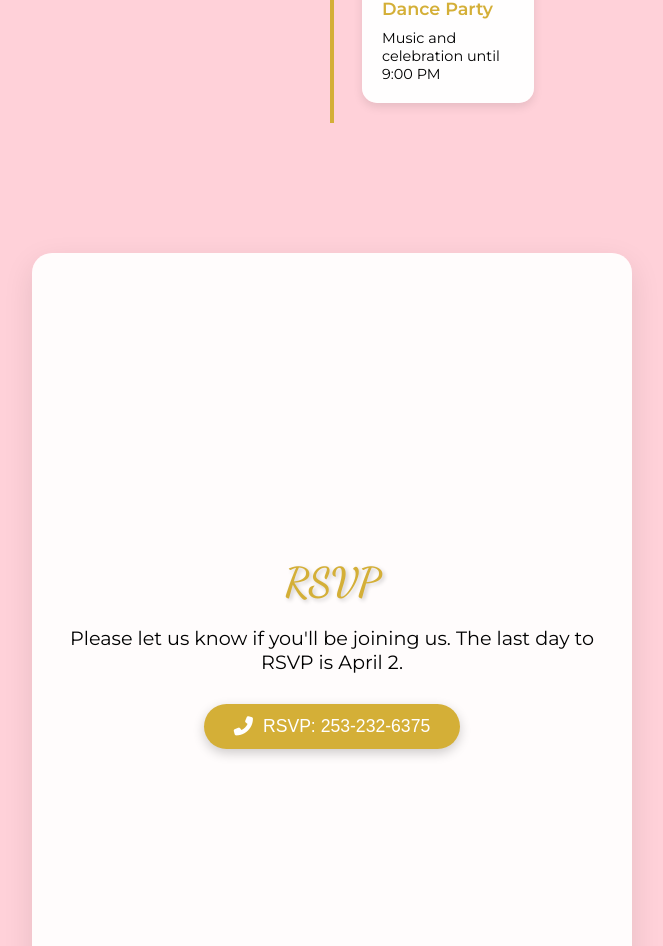
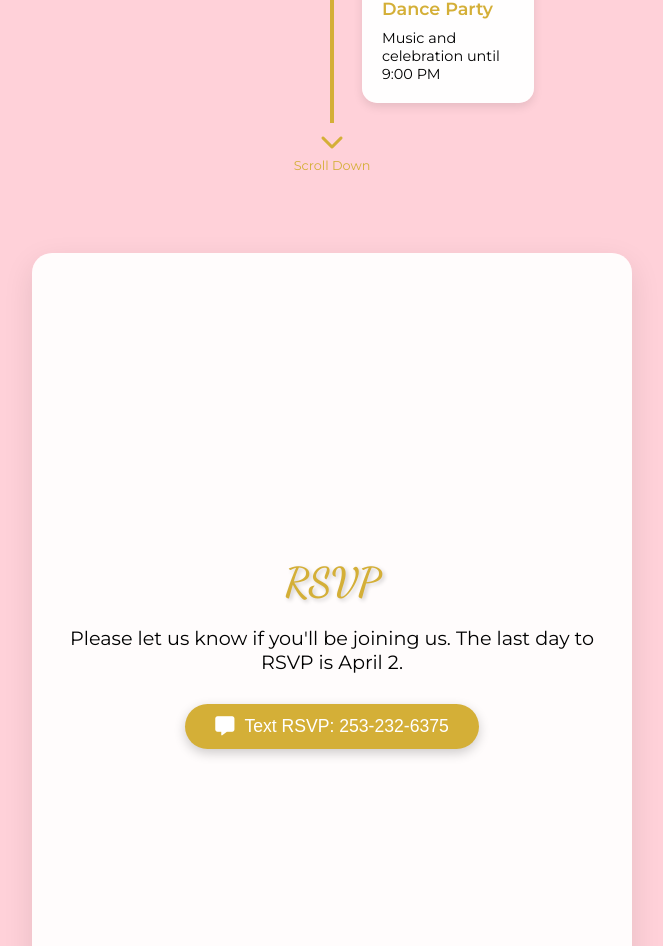
Before and after one commit to SlimeMan10/quinceWebsite, a React (Vite) app: page / in a window 1280 px wide. Shown: the part 2932-3878 px from the top of the page, without its empty margins (308-971 px from the left). Built offline with nearby package versions, Linux system fonts and the light colour scheme.

Commit message:
rsvp button change

```diff
--- a/src/App.jsx
+++ b/src/App.jsx
@@ -34,7 +34,7 @@ const App = () => {
       timelineTitle: "Event Timeline",
       rsvpTitle: "RSVP",
       rsvpText: "Please let us know if you'll be joining us. The last day to RSVP is April 2.",
-      rsvpButton: "RSVP: 253-232-6375",
+      rsvpButton: "Text RSVP: 253-232-6375",
       events: [
         {
           time: "4:00 PM",
@@ -88,7 +88,7 @@ const App = () => {
       timelineTitle: "Cronograma del Evento",
       rsvpTitle: "RSVP",
       rsvpText: "Por favor, háganos saber si se unirá a nosotros. El último día para confirmar asistencia es el 2 de abril.",
-      rsvpButton: "RSVP: 253-232-6375",
+      rsvpButton: "Enviar mensaje RSVP: 253-232-6375",
       events: [
         {
           time: "4:00 PM",
@@ -385,7 +385,7 @@ const App = () => {
 
   // RSVP function
   const handleRSVP = () => {
-    window.location.href = `tel:2532326375`;
+    window.location.href = `sms:2532326375?body=Hello, I would like to RSVP for Samara's Quinceañera on April 13, 2025.`;
   };
 
   return (
@@ -488,6 +488,11 @@ const App = () => {
             ))}
           </div>
         </div>
+
+        <div className="scroll-indicator" onClick={() => scrollToSection('rsvp')}>
+          <i className="fas fa-chevron-down"></i>
+          <p>{text.scrollText}</p>
+        </div>
       </section>
 
       <section id="rsvp">
@@ -495,7 +500,7 @@ const App = () => {
           <h2 className="title">{text.rsvpTitle}</h2>
           <p className="rsvp-text">{text.rsvpText}</p>
           <button className="rsvp-btn" onClick={handleRSVP}>
-            <i className="fas fa-phone-alt"></i> {text.rsvpButton}
+            <i className="fas fa-comment-alt"></i> {text.rsvpButton}
           </button>
         </div>
       </section>
```
